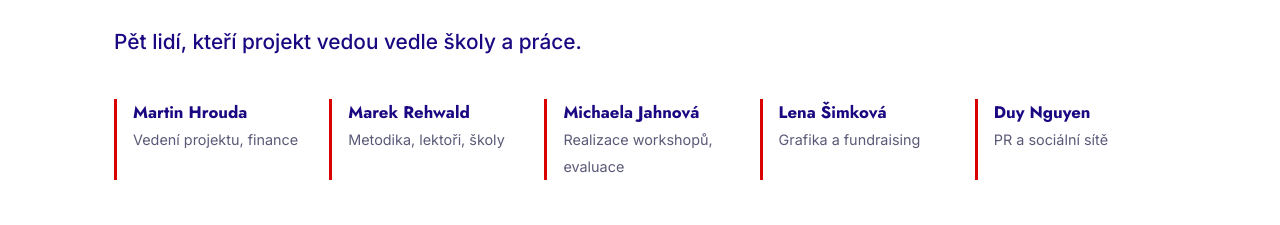
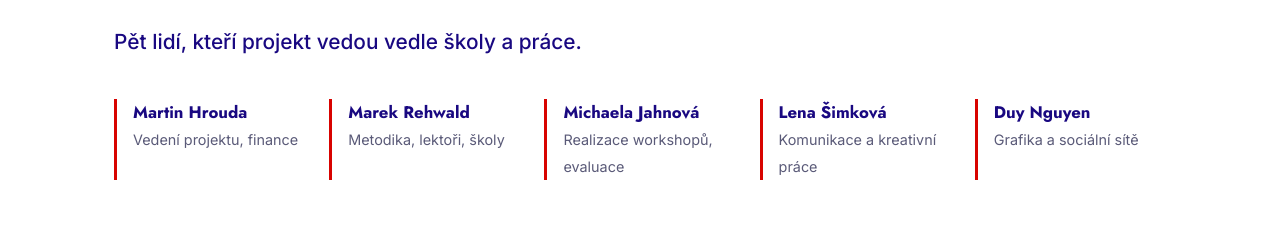
Before and after one commit to martinhrouda/vlastnaskolach, a plain HTML site: page index.html in a window 1280 px wide. Shown: the part 3785-4010 px from the top of the page. Drawn offline with Linux system fonts and the light colour scheme.

Commit message:
Drobné úpravy textů

```diff
--- a/index.html
+++ b/index.html
@@ -181,8 +181,8 @@
       <div class="member"><b>Martin Hrouda</b><span>Vedení projektu, finance</span></div>
       <div class="member"><b>Marek Rehwald</b><span>Metodika, lektoři, školy</span></div>
       <div class="member"><b>Michaela Jahnová</b><span>Realizace workshopů, evaluace</span></div>
-      <div class="member"><b>Lena Šimková</b><span>Grafika a fundraising</span></div>
-      <div class="member"><b>Duy Nguyen</b><span>PR a sociální sítě</span></div>
+      <div class="member"><b>Lena Šimková</b><span>Komunikace a kreativní práce</span></div>
+      <div class="member"><b>Duy Nguyen</b><span>Grafika a sociální sítě</span></div>
     </div>
   </div>
 </section>
```
